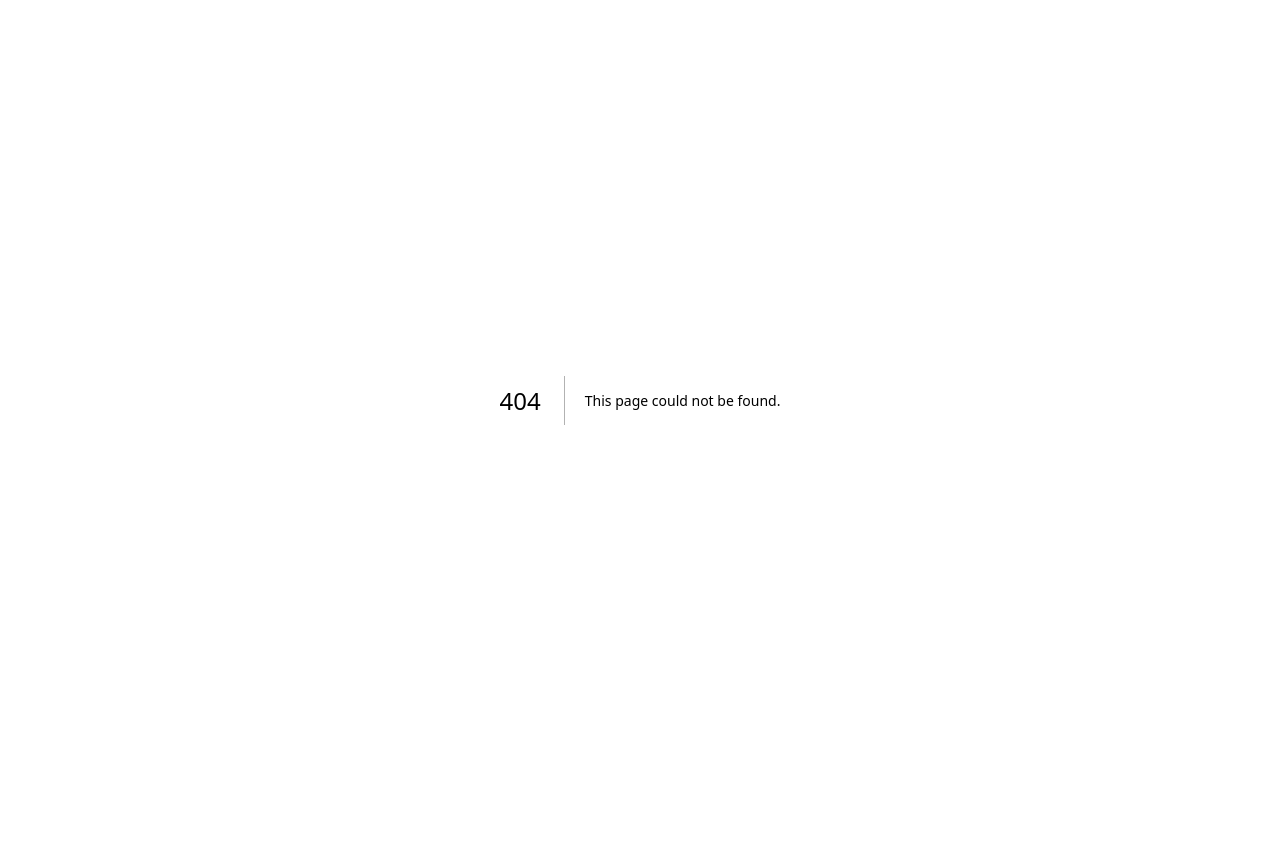
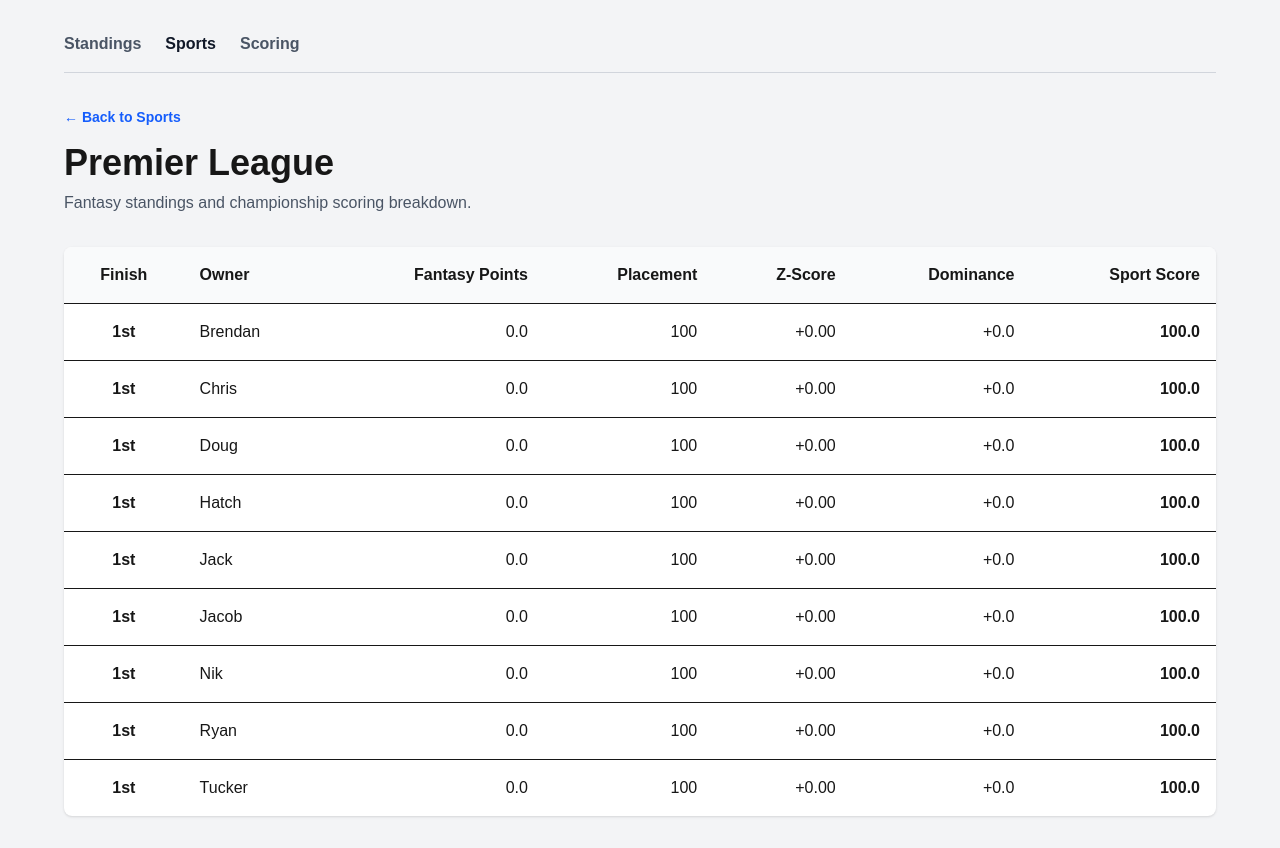
Before and after one commit to dpellerin25-cell/MultiSportFantasy2, a Next.js app in the folder web/: page /sports/epl in a window 1280 px wide. Before the commit this address had no page. Before the commit the page ends 800 px from the top, so only its background shows below. Built offline with nearby package versions, Linux system fonts and the light colour scheme.

Commit message:
Add individual sport standings pages

```diff
--- a/web/src/app/page.tsx
+++ b/web/src/app/page.tsx
@@ -293,6 +293,13 @@ export default function Home() {
   </Link>
 
   <Link
+    href="/sports"
+    className="font-semibold text-gray-600 hover:text-blue-600"
+  >
+    Sports
+  </Link>
+
+  <Link
     href="/scoring"
     className="font-semibold text-gray-600 hover:text-blue-600"
   >
--- a/web/src/app/scoring/page.tsx
+++ b/web/src/app/scoring/page.tsx
@@ -21,6 +21,13 @@ export default function ScoringPage() {
     className="font-semibold text-gray-600 hover:text-blue-600"
   >
     Standings
+  </Link>
+
+  <Link
+    href="/sports"
+    className="font-semibold text-gray-600 hover:text-blue-600"
+  >
+    Sports
   </Link>
 
   <Link
--- /dev/null
+++ b/web/src/app/sports/epl/page.tsx
@@ -0,0 +1,11 @@
+import premierLeague from "../../../../data/premier-league.json";
+import SportStandings from "@/components/SportStandings";
+
+export default function EPLPage() {
+  return (
+    <SportStandings
+      title="Premier League"
+      league={premierLeague}
+    />
+  );
+}
--- /dev/null
+++ b/web/src/app/sports/mlb/page.tsx
@@ -0,0 +1,11 @@
+import mlb from "../../../../data/mlb.json";
+import SportStandings from "@/components/SportStandings";
+
+export default function MLBPage() {
+  return (
+    <SportStandings
+      title="MLB"
+      league={mlb}
+    />
+  );
+}
--- /dev/null
+++ b/web/src/app/sports/nba/page.tsx
@@ -0,0 +1,11 @@
+import nba from "../../../../data/nba.json";
+import SportStandings from "@/components/SportStandings";
+
+export default function NBAPage() {
+  return (
+    <SportStandings
+      title="NBA"
+      league={nba}
+    />
+  );
+}
--- /dev/null
+++ b/web/src/app/sports/nfl/page.tsx
@@ -0,0 +1,11 @@
+import nfl from "../../../../data/nfl.json";
+import SportStandings from "@/components/SportStandings";
+
+export default function NFLPage() {
+  return (
+    <SportStandings
+      title="NFL"
+      league={nfl}
+    />
+  );
+}
--- /dev/null
+++ b/web/src/app/sports/page.tsx
@@ -0,0 +1,81 @@
+import Link from "next/link";
+
+const sports = [
+  {
+    name: "NFL",
+    href: "/sports/nfl",
+  },
+  {
+    name: "MLB",
+    href: "/sports/mlb",
+  },
+  {
+    name: "NBA",
+    href: "/sports/nba",
+  },
+  {
+    name: "Premier League",
+    href: "/sports/epl",
+  },
+  {
+    name: "PGA",
+    href: "/sports/pga",
+  },
+];
+
+export default function SportsPage() {
+  return (
+    <main className="min-h-screen bg-gray-100 p-8">
+      <div className="mx-auto max-w-5xl">
+        <nav className="mb-8 flex items-center gap-6 border-b border-gray-300 pb-4">
+          <Link
+            href="/"
+            className="font-semibold text-gray-600 hover:text-blue-600"
+          >
+            Standings
+          </Link>
+
+          <Link
+            href="/sports"
+            className="font-semibold text-gray-900 hover:text-blue-600"
+          >
+            Sports
+          </Link>
+
+          <Link
+            href="/scoring"
+            className="font-semibold text-gray-600 hover:text-blue-600"
+          >
+            Scoring
+          </Link>
+        </nav>
+
+        <h1 className="mb-2 text-4xl font-bold">
+          Sports
+        </h1>
+
+        <p className="mb-8 text-gray-600">
+          View the standings and championship scoring for each individual sport.
+        </p>
+
+        <div className="grid gap-4 md:grid-cols-2">
+          {sports.map((sport) => (
+            <Link
+              key={sport.name}
+              href={sport.href}
+              className="rounded-lg bg-white p-6 shadow transition hover:shadow-md"
+            >
+              <h2 className="text-2xl font-bold">
+                {sport.name}
+              </h2>
+
+              <p className="mt-2 text-gray-600">
+                View standings and scoring breakdown
+              </p>
+            </Link>
+          ))}
+        </div>
+      </div>
+    </main>
+  );
+}
--- /dev/null
+++ b/web/src/app/sports/pga/page.tsx
@@ -0,0 +1,11 @@
+import pga from "../../../../data/pga.json";
+import SportStandings from "@/components/SportStandings";
+
+export default function PGAPage() {
+  return (
+    <SportStandings
+      title="PGA"
+      league={pga}
+    />
+  );
+}
--- /dev/null
+++ b/web/src/components/SportStandings.tsx
@@ -0,0 +1,165 @@
+import Link from "next/link";
+import {
+  scoreLeague,
+} from "@/lib/scoring";
+
+type Standing = {
+  rank: string;
+  team: string;
+  team_id: string;
+  fantasyPoints?: string;
+  [key: string]: string | undefined;
+};
+
+type LeagueData = {
+  sport: string;
+  standings: Standing[];
+};
+
+type SportStandingsProps = {
+  title: string;
+  league: LeagueData;
+};
+
+function ordinal(rank: number) {
+  if (rank === 1) return "1st";
+  if (rank === 2) return "2nd";
+  if (rank === 3) return "3rd";
+
+  return `${rank}th`;
+}
+
+export default function SportStandings({
+  title,
+  league,
+}: SportStandingsProps) {
+  const standings = scoreLeague(league)
+    .sort(
+      (a, b) =>
+        a.rank - b.rank
+    );
+
+  return (
+    <main className="min-h-screen bg-gray-100 p-8">
+      <div className="mx-auto max-w-6xl">
+        <nav className="mb-8 flex items-center gap-6 border-b border-gray-300 pb-4">
+          <Link
+            href="/"
+            className="font-semibold text-gray-600 hover:text-blue-600"
+          >
+            Standings
+          </Link>
+
+          <Link
+            href="/sports"
+            className="font-semibold text-gray-900 hover:text-blue-600"
+          >
+            Sports
+          </Link>
+
+          <Link
+            href="/scoring"
+            className="font-semibold text-gray-600 hover:text-blue-600"
+          >
+            Scoring
+          </Link>
+        </nav>
+
+        <Link
+          href="/sports"
+          className="mb-4 inline-block text-sm font-semibold text-blue-600 hover:underline"
+        >
+          ← Back to Sports
+        </Link>
+
+        <h1 className="mb-2 text-4xl font-bold">
+          {title}
+        </h1>
+
+        <p className="mb-8 text-gray-600">
+          Fantasy standings and championship scoring breakdown.
+        </p>
+
+        <div className="overflow-x-auto rounded-lg bg-white shadow">
+          <table className="w-full border-collapse">
+            <thead>
+              <tr className="border-b bg-gray-50">
+                <th className="p-4 text-center">
+                  Finish
+                </th>
+
+                <th className="p-4 text-left">
+                  Owner
+                </th>
+
+                <th className="p-4 text-right">
+                  Fantasy Points
+                </th>
+
+                <th className="p-4 text-right">
+                  Placement
+                </th>
+
+                <th className="p-4 text-right">
+                  Z-Score
+                </th>
+
+                <th className="p-4 text-right">
+                  Dominance
+                </th>
+
+                <th className="p-4 text-right">
+                  Sport Score
+                </th>
+              </tr>
+            </thead>
+
+            <tbody>
+              {standings.map((team) => {
+                const dominance =
+                  team.zScore * 10;
+
+                return (
+                  <tr
+                    key={team.team}
+                    className="border-b last:border-b-0"
+                  >
+                    <td className="p-4 text-center font-bold">
+                      {ordinal(team.rank)}
+                    </td>
+
+                    <td className="p-4 font-medium">
+                      {team.team}
+                    </td>
+
+                    <td className="p-4 text-right">
+                      {team.fantasyPoints.toFixed(1)}
+                    </td>
+
+                    <td className="p-4 text-right">
+                      {team.placementPoints.toFixed(0)}
+                    </td>
+
+                    <td className="p-4 text-right">
+                      {team.zScore >= 0 ? "+" : ""}
+                      {team.zScore.toFixed(2)}
+                    </td>
+
+                    <td className="p-4 text-right">
+                      {dominance >= 0 ? "+" : ""}
+                      {dominance.toFixed(1)}
+                    </td>
+
+                    <td className="p-4 text-right font-bold">
+                      {team.sportScore.toFixed(1)}
+                    </td>
+                  </tr>
+                );
+              })}
+            </tbody>
+          </table>
+        </div>
+      </div>
+    </main>
+  );
+}
```
